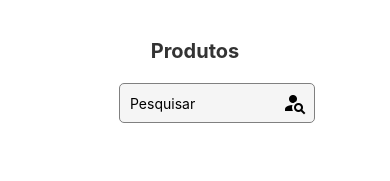
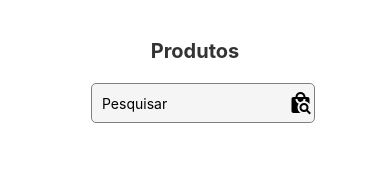
Before and after one commit to JezzDiego/E-Commerce-ReactNative, a React Native app: screen /Home in a window 390 px wide. Shown: the top 181 px of the page. Built offline with nearby package versions, Linux system fonts and the light colour scheme.

Commit message:
reconstruindo icones

```diff
--- a/src/components/Search/index.tsx
+++ b/src/components/Search/index.tsx
@@ -1,10 +1,13 @@
 import { Input, SearchIcon, Container } from "./styles";
+import { MaterialCommunityIcons } from "@expo/vector-icons";
 
 const Search = () => {
   return (
     <Container>
       <Input placeholder="Pesquisar" />
-      <SearchIcon name="account-search" size={24} />
+      <SearchIcon>
+        <MaterialCommunityIcons name="shopping-search" size={24} />
+      </SearchIcon>
     </Container>
   );
 };
--- a/src/components/Search/styles.ts
+++ b/src/components/Search/styles.ts
@@ -1,5 +1,4 @@
 import styled from "styled-components/native";
-import { MaterialCommunityIcons } from "@expo/vector-icons";
 
 export const Container = styled.View`
   flex-direction: row;
@@ -9,7 +8,7 @@ export const Container = styled.View`
 
 export const Input = styled.TextInput`
   height: 40px;
-  width: 70%;
+  width: 80%;
   border-color: gray;
   border-width: 1px;
   border-radius: 5px;
@@ -19,7 +18,7 @@ export const Input = styled.TextInput`
   background-color: #f5f5f5;
 `;
 
-export const SearchIcon = styled(MaterialCommunityIcons)`
+export const SearchIcon = styled.View`
   position: absolute;
-  right: 10%;
+  right: 8%;
 `;
--- a/src/components/TextField/index.tsx
+++ b/src/components/TextField/index.tsx
@@ -6,6 +6,7 @@ import {
 } from "react-native";
 import { Input, Container, EyeIcon } from "./styles";
 import { AutoCompleteProps } from "./types";
+import { MaterialCommunityIcons } from "@expo/vector-icons";
 
 type TextFieldProps = {
   placeholder: string;
@@ -58,12 +59,14 @@ const TextFieldComponent = ({
         inputMode={inputMode}
       />
       {secureText && (
-        <EyeIcon
-          name={iconName}
-          size={24}
-          color="black"
-          onPress={handleIconName}
-        />
+        <EyeIcon>
+          <MaterialCommunityIcons
+            name={iconName}
+            size={24}
+            color="black"
+            onPress={handleIconName}
+          />
+        </EyeIcon>
       )}
     </Container>
   );
--- a/src/components/TextField/styles.ts
+++ b/src/components/TextField/styles.ts
@@ -1,5 +1,4 @@
 import styled from "styled-components/native";
-import { MaterialCommunityIcons } from "@expo/vector-icons";
 
 export const Container = styled.View`
   width: 100%;
@@ -18,7 +17,7 @@ export const Input = styled.TextInput`
   margin: 20px;
 `;
 
-export const EyeIcon = styled(MaterialCommunityIcons)`
+export const EyeIcon = styled.View`
   position: absolute;
   right: 19%;
 `;
```
